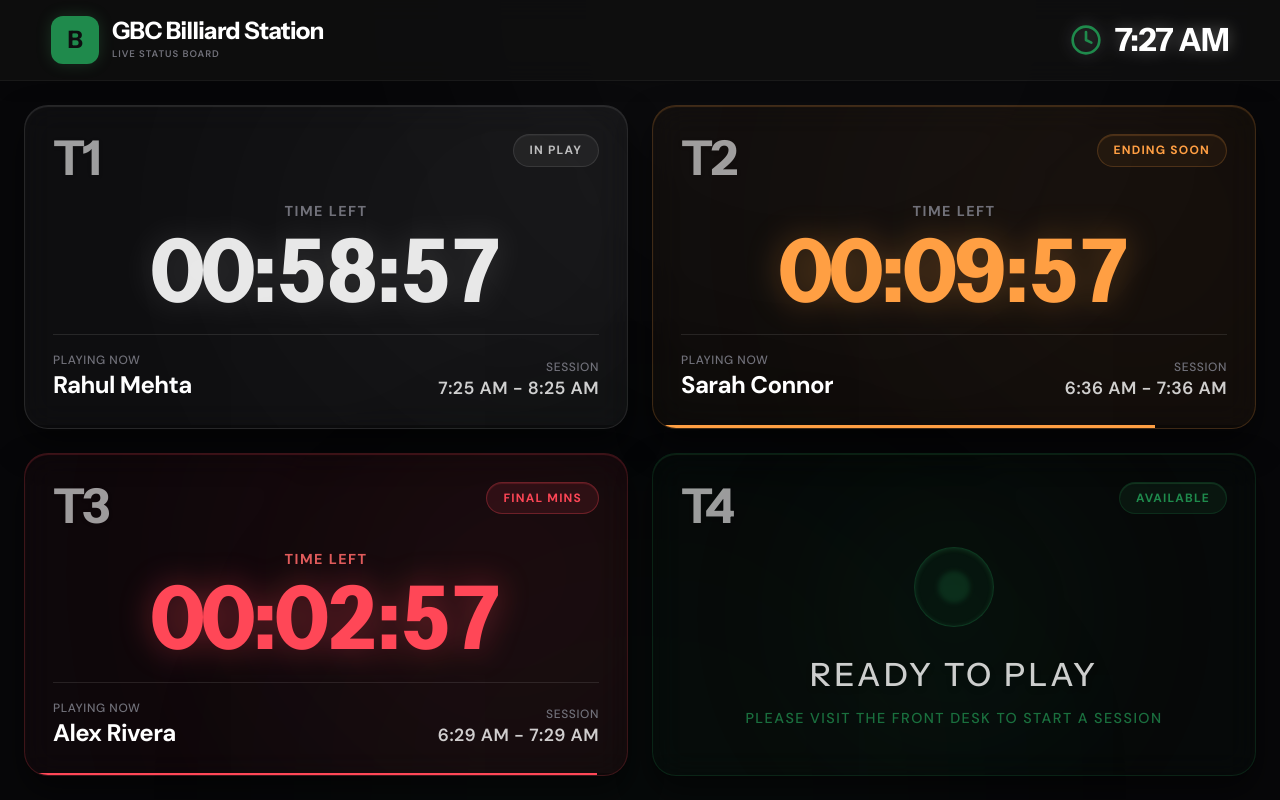
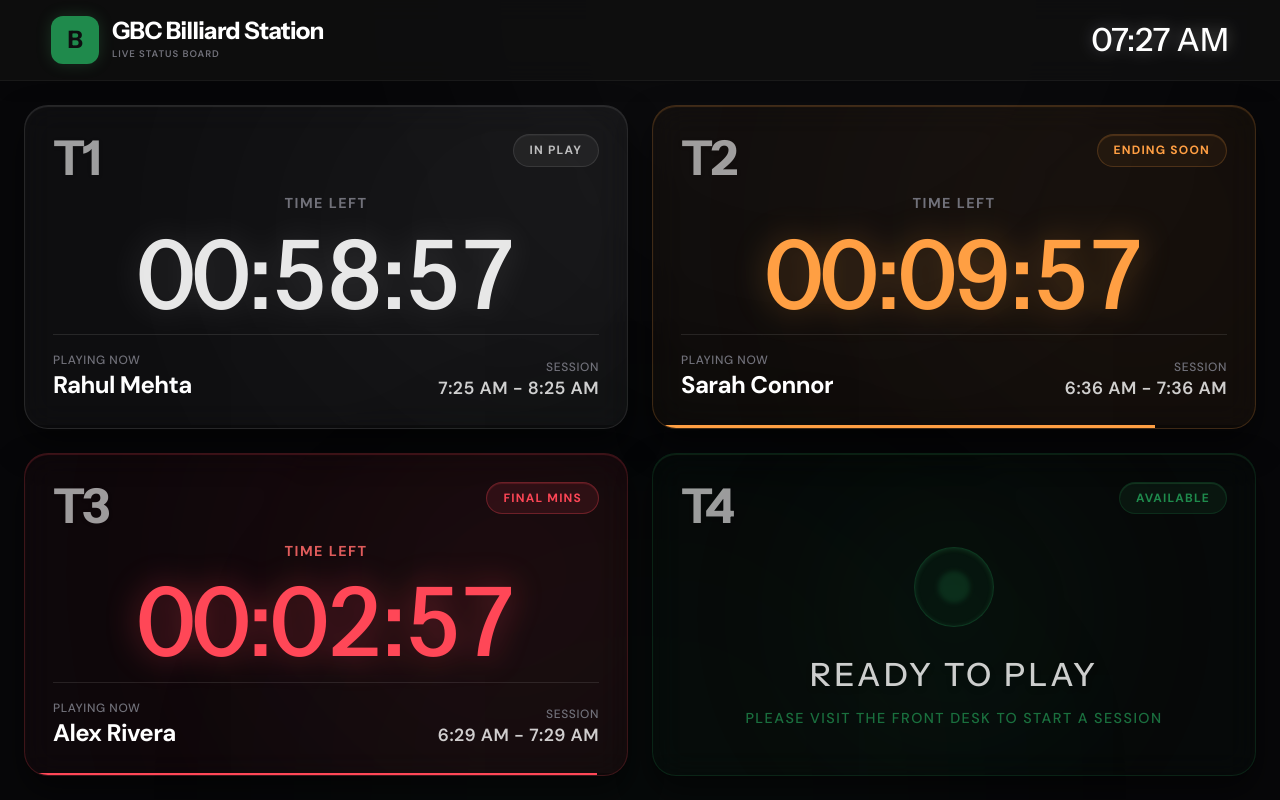
Before and after one commit to AshanSalinda/GBC-Smart-Management, a React (Vite) app in the folder frontend/: page /tv-display in a window 1280 px wide. Both pictures are taken after a click on the button "Tap to Start Display". Built offline with nearby package versions, Linux system fonts and the light colour scheme.

Commit message:
TV Display

```diff
--- a/frontend/src/pages/TvDisplay.jsx
+++ b/frontend/src/pages/TvDisplay.jsx
@@ -167,7 +167,7 @@ export default function TvDisplay() {
   };
 
   const currentTimeStr = new Date(now).toLocaleTimeString('en-US', {
-    hour: 'numeric',
+    hour: '2-digit',
     minute: '2-digit',
     hour12: true
   });
@@ -190,8 +190,7 @@ export default function TvDisplay() {
           </div>
         </div>
 
-        <div className="flex items-center gap-[1vw] text-[4vh] font-display font-bold text-white tracking-tight drop-shadow-[0_0_1vh_rgba(255,255,255,0.3)]">
-          <Clock className="text-accent w-[4vh] h-[4vh]" />
+        <div className="flex items-center gap-[1vw] text-[4vh] font-display text-white drop-shadow-[0_0_1vh_rgba(255,255,255,0.3)]">
           {currentTimeStr}
         </div>
       </header>
@@ -262,7 +261,7 @@ export default function TvDisplay() {
                       <p className={`text-[1.8vh] font-bold uppercase tracking-widest mb-[0.5vh] ${isEnded || isFinalMinutes ? 'text-danger' : 'text-text-dim'}`}>
                         {isEnded ? 'Overdue By' : 'Time Left'}
                       </p>
-                      <p className={`text-[11vh] font-display font-bold tracking-tight leading-none tabular-nums ${timerColor}`}>
+                      <p className={`text-[12vh] font-display font-medium tracking-tight leading-none tabular-nums ${timerColor} mt-[1vh]`}>
                         {isEnded ? '00:00:00' : formatTimeRemaining(table.startTime, table.duration)}
                       </p>
                     </div>
```
